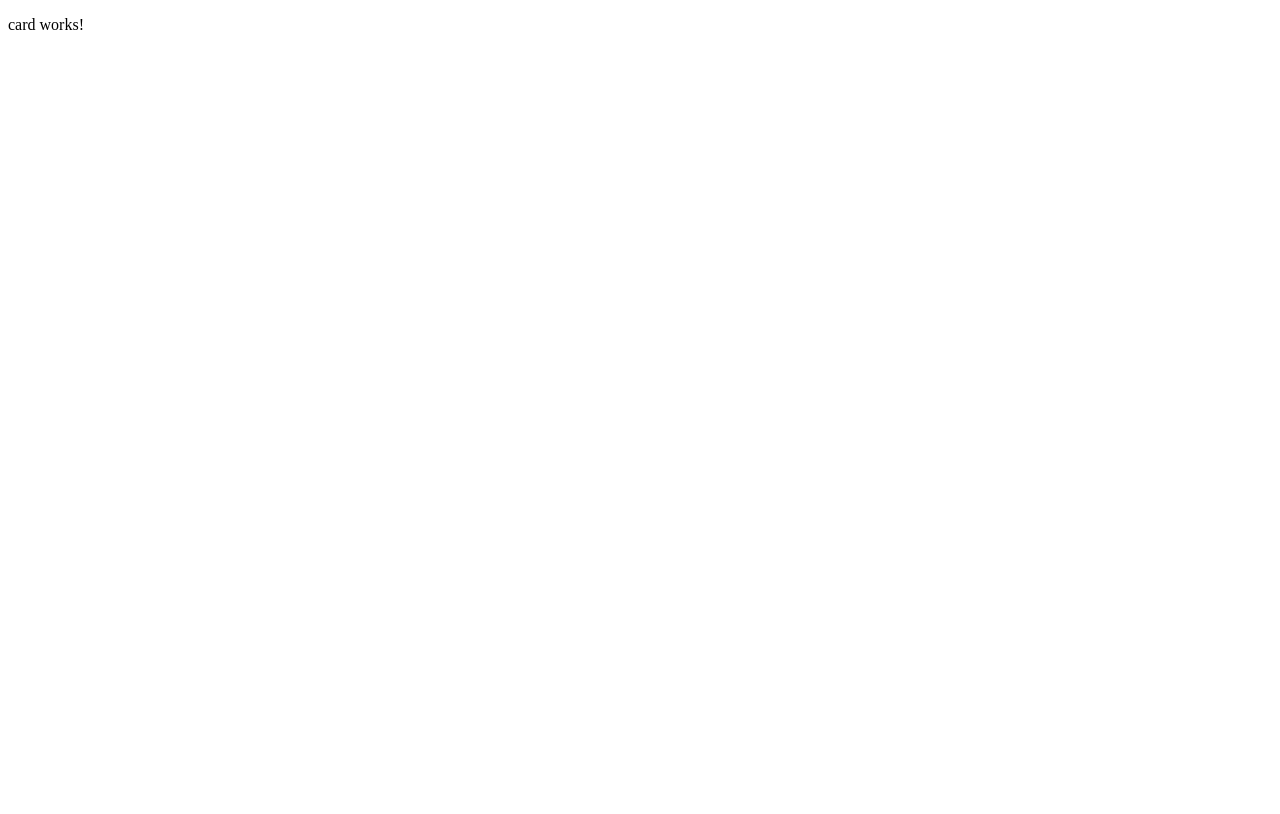
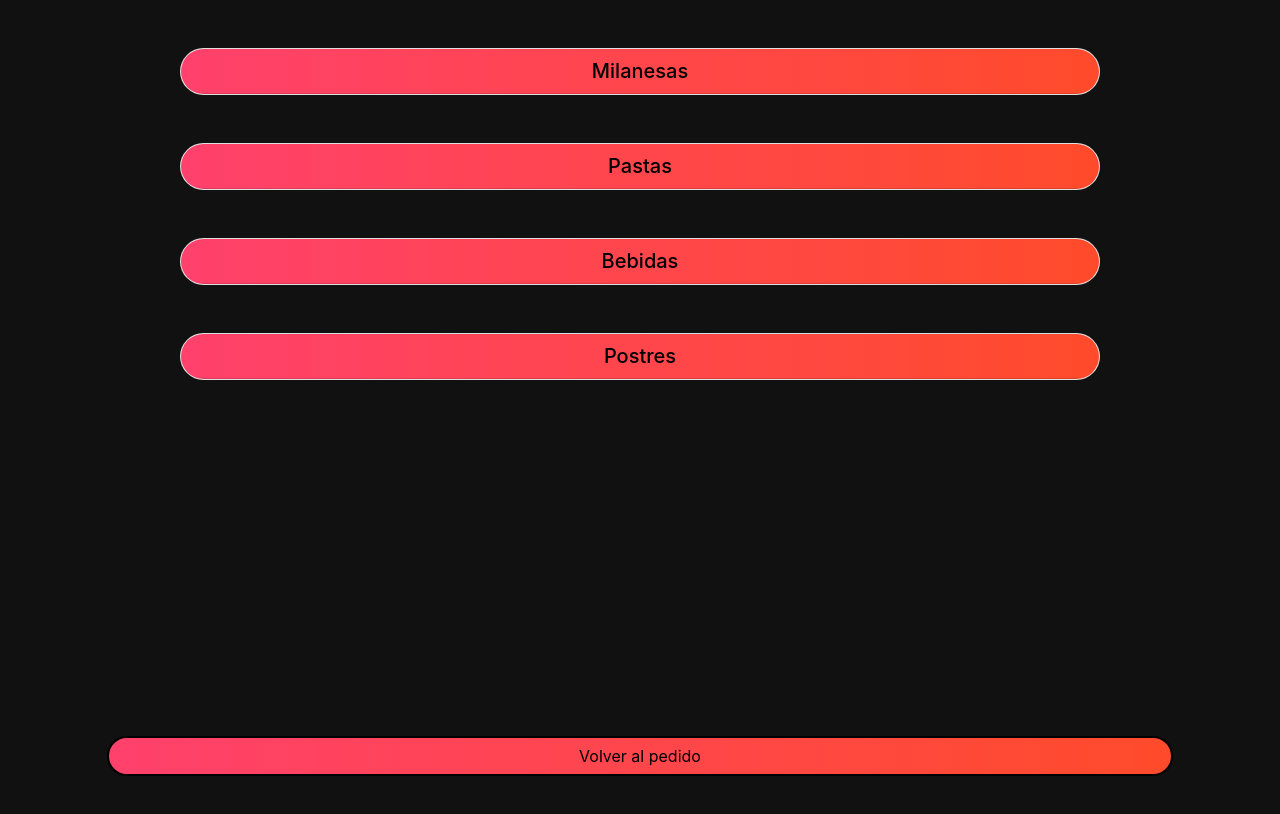
Before and after one commit to No-Country/C1-G6, an Angular app in the folder client/OrderUp/: page /Card in a window 1280 px wide. Shown: the top 814 px of the page. Built offline with nearby package versions, Linux system fonts and the light colour scheme.

Commit message:
maquetado base de carta

```diff
--- a/client/OrderUp/angular.json
+++ b/client/OrderUp/angular.json
@@ -28,9 +28,14 @@
             ],
             "styles": [
               "src/assets/css/styles.css",
-              "src/assets/css/jquery.css"
+              "src/assets/css/jquery.css",
+              "./node_modules/bootstrap/dist/css/bootstrap.min.css"
             ],
-            "scripts": []
+            "scripts": [
+              "./node_modules/jquery/dist/jquery.min.js",
+              "./node_modules/popper.js/dist/umd/popper.min.js",
+              "./node_modules/bootstrap/dist/js/bootstrap.min.js"
+            ]
           },
           "configurations": {
             "production": {
--- a/client/OrderUp/package.json
+++ b/client/OrderUp/package.json
@@ -18,6 +18,9 @@
     "@angular/platform-browser": "~12.2.0",
     "@angular/platform-browser-dynamic": "~12.2.0",
     "@angular/router": "~12.2.0",
+    "bootstrap": "^4.3.1",
+    "jquery": "^3.6.0",
+    "popper.js": "^1.16.1",
     "rxjs": "~6.6.0",
     "tslib": "^2.3.0",
     "zone.js": "~0.11.4"
@@ -27,6 +30,7 @@
     "@angular/cli": "~12.2.5",
     "@angular/compiler-cli": "~12.2.0",
     "@types/jasmine": "~3.8.0",
+    "@types/jquery": "^3.5.8",
     "@types/node": "^12.11.1",
     "jasmine-core": "~3.8.0",
     "karma": "~6.3.0",
--- a/client/OrderUp/src/app/components/card/card.component.css
+++ b/client/OrderUp/src/app/components/card/card.component.css
@@ -0,0 +1,70 @@
+a {
+  text-decoration: none !important;
+  color: black !important;
+  width: 100%;
+  display: block;
+  padding: 10px;
+}
+
+.blur {
+  -webkit-filter: blur(1px);
+          filter: blur(1px);
+}
+
+.container {
+  min-height: 100vh;
+}
+
+.container .category-card {
+  border-radius: 30px;
+  overflow: hidden;
+}
+
+.container #headingOne {
+  background: #ff416c;
+  background: -webkit-gradient(linear, left top, right top, from(#ff416c), to(#ff4b2b));
+  background: linear-gradient(90deg, #ff416c 0%, #ff4b2b 100%);
+  filter: progid:DXImageTransform.Microsoft.gradient(startColorstr="#ff416c",endColorstr="#ff4b2b",GradientType=1);
+  padding: 0px;
+}
+
+.container #category-list {
+  list-style: none;
+}
+
+.container #category-list span {
+  min-width: 70px;
+}
+
+.container #category-list .food {
+  width: 300px;
+}
+
+.container #category-list .buttonCat {
+  display: block;
+  width: 30px;
+  height: 30px;
+  line-height: 25px;
+  text-align: center;
+  background-color: #ff4b2b;
+  border-radius: 100%;
+  cursor: pointer;
+}
+
+.container .category-card-body {
+  background-color: #303030 !important;
+  color: white !important;
+}
+
+.container .buttonCategory {
+  background: #ff416c;
+  background: -webkit-gradient(linear, left top, right top, from(#ff416c), to(#ff4b2b));
+  background: linear-gradient(90deg, #ff416c 0%, #ff4b2b 100%);
+  filter: progid:DXImageTransform.Microsoft.gradient(startColorstr="#ff416c",endColorstr="#ff4b2b",GradientType=1);
+  color: black !important;
+  border-radius: 20px;
+  -webkit-transition: all 300ms;
+  transition: all 300ms;
+  border: 2px solid black;
+}
+/*# sourceMappingURL=card.component.css.map */
--- a/client/OrderUp/src/app/components/card/card.component.html
+++ b/client/OrderUp/src/app/components/card/card.component.html
@@ -1 +1,40 @@
-<p>card works!</p>
+<div class="container">
+    <div class="row mt-5">
+        <div id="accordion" class="col-10 mx-auto" role="tablist">
+           <ul class="mx-auto p-0">
+               <li id="category-list" *ngFor="let category of Categorys; let i=index">
+                    <div class="category-card card mb-5">
+                        <div class="card-header {{'category'+i}}" role="tab" id="headingOne" (click)="blur(i)">
+                            <h5 class="mb-0 text-center">
+                                <a data-toggle="collapse" href="#{{category.name}}" aria-expanded="false" aria-controls="">
+                                {{category.name}}
+                                </a>
+                            </h5>
+                        </div>
+
+                        <div id="{{category.name}}" class="collapse" role="tabpanel" aria-labelledby="headingOne">
+                            <div class="card-body category-card-body">
+                                    <ul class="mx-auto p-0">
+                                        <li id="category-list" class="pb-3" *ngFor="let food of category.products">
+                                            <div class="d-flex justify-content-around">
+                                                <span class="food">{{food.name}} -- {{food.price}}</span>
+                                                <span class="d-flex justify-content-around">
+                                                    <div class="buttonCat">-</div>
+                                                    <div class="buttonCat">+</div>
+                                                </span>
+                                            </div>
+                                        </li>
+                                    </ul>
+                            </div>
+                        </div>
+                    </div>
+               </li>
+           </ul>
+        </div>
+    </div>
+
+    <div class="row">
+        <button class="buttonCategory col-10 mx-auto mb-4 fixed-bottom btn" (click)="reviewOrder()">Volver al pedido</button>
+    </div>
+
+</div>
--- /dev/null
+++ b/client/OrderUp/src/app/components/card/card.component.scss
@@ -0,0 +1,60 @@
+a {
+    text-decoration: none !important;
+    color: black !important;
+    width: 100%;
+    display: block;
+    padding: 10px;
+}
+.blur {
+    filter: blur(1px);
+}
+.container {
+    min-height: 100vh;
+    .category-card {
+        border-radius: 30px;
+        overflow: hidden;
+    }
+    #headingOne {
+        background: rgb(255,65,108);
+        background: -moz-linear-gradient(90deg, rgba(255,65,108,1) 0%, rgba(255,75,43,1) 100%);
+        background: -webkit-linear-gradient(90deg, rgba(255,65,108,1) 0%, rgba(255,75,43,1) 100%);
+        background: linear-gradient(90deg, rgba(255,65,108,1) 0%, rgba(255,75,43,1) 100%);
+        filter: progid:DXImageTransform.Microsoft.gradient(startColorstr="#ff416c",endColorstr="#ff4b2b",GradientType=1);
+        padding: 0px;
+    }
+    #category-list {
+        list-style: none;
+
+        span {
+            min-width: 70px;
+        }
+        .food {
+            width: 300px;
+        }
+        .buttonCat {
+            display: block;
+            width: 30px;
+            height: 30px;
+            line-height: 25px;
+            text-align: center;
+            background-color: #ff4b2b;
+            border-radius: 100%;
+            cursor: pointer;
+        }
+    }
+    .category-card-body {
+        background-color: #303030 !important;
+        color: white !important;
+    }
+    .buttonCategory {
+        background: rgb(255,65,108);
+        background: -moz-linear-gradient(90deg, rgba(255,65,108,1) 0%, rgba(255,75,43,1) 100%);
+        background: -webkit-linear-gradient(90deg, rgba(255,65,108,1) 0%, rgba(255,75,43,1) 100%);
+        background: linear-gradient(90deg, rgba(255,65,108,1) 0%, rgba(255,75,43,1) 100%);
+        filter: progid:DXImageTransform.Microsoft.gradient(startColorstr="#ff416c",endColorstr="#ff4b2b",GradientType=1);
+        color: black !important;
+        border-radius: 20px;
+        transition: all 300ms;
+        border: 2px solid black;
+    }
+}
--- a/client/OrderUp/src/app/components/card/card.component.ts
+++ b/client/OrderUp/src/app/components/card/card.component.ts
@@ -1,4 +1,7 @@
 import { Component, OnInit } from '@angular/core';
+import { Category } from 'src/app/models/Category';
+import { Router,ActivatedRoute,Params } from '@angular/router';
+import * as $ from 'jquery';
 
 @Component({
   selector: 'card',
@@ -6,10 +9,69 @@ import { Component, OnInit } from '@angular/core';
   styleUrls: ['./card.component.css']
 })
 export class CardComponent implements OnInit {
+  public C1: Category = {
+    _id: "",
+    name: "Milanesas",
+    products: [
+      {_id:"",name:"Comida 1",price:200,stock:true},
+      {_id:"",name:"Comida 1",price:2200,stock:true},
+      {_id:"",name:"Comida 1",price:2,stock:true},
+      {_id:"",name:"Comida 1",price:20220,stock:true}
+    ]
+  }
+  public C2: Category = {
+    _id: "",
+    name: "Pastas",
+    products: [
+      {_id:"",name:"Comida 2",price:200,stock:true},
+      {_id:"",name:"Comida 2",price:2200,stock:true},
+      {_id:"",name:"Comida 2",price:2,stock:true},
+      {_id:"",name:"Comida 2",price:20220,stock:true}
+    ]
+  }
+  public C3: Category = {
+    _id: "",
+    name: "Bebidas",
+    products: [
+      {_id:"",name:"Comida 3",price:200,stock:true},
+      {_id:"",name:"Comida 3",price:2200,stock:true},
+      {_id:"",name:"Comida 3",price:2,stock:true},
+      {_id:"",name:"Comida 3",price:20220,stock:true}
+    ]
+  }
+  public C4: Category = {
+    _id: "",
+    name: "Postres",
+    products: [
+      {_id:"",name:"Comida 4",price:200,stock:true},
+      {_id:"",name:"Comida 4",price:2200,stock:true},
+      {_id:"",name:"Comida 4",price:2,stock:true},
+      {_id:"",name:"Comida 4",price:20220,stock:true}
+    ]
+  }
 
-  constructor() { }
+  public Categorys: Category[] = [this.C1,this.C2,this.C3,this.C4]
+  constructor(
+    private _router: Router
+  ) { }
 
   ngOnInit(): void {
   }
 
+  reviewOrder(){
+    this._router.navigate(['Order']);
+  }
+  blur(index:number){
+    var clas = '.category'+index;
+    var aux = $(clas);
+    var class_list = aux.attr('class');
+
+    if(class_list){
+      if(class_list.split(' ').includes('blur')){
+        aux.removeClass('blur');
+      }else {
+        aux.addClass('blur');
+      }
+    }
+  }
 }
--- /dev/null
+++ b/client/OrderUp/src/app/models/Category.ts
@@ -0,0 +1,9 @@
+import { Product } from "./Product";
+
+export class Category {
+    constructor(
+        public _id: string,
+        public name: string,
+        public products: Product[]
+    ){}
+}
--- a/client/OrderUp/src/assets/css/styles.css
+++ b/client/OrderUp/src/assets/css/styles.css
@@ -0,0 +1,4 @@
+body {
+    min-height: 100vh;
+    background-color: rgb(17,17,17) !important;
+}
```
Also changed, not shown: client/OrderUp/src/app/models/Product.ts (added, +8 -0 lines), 2 other files (tests, documents, lock files or other folders).
